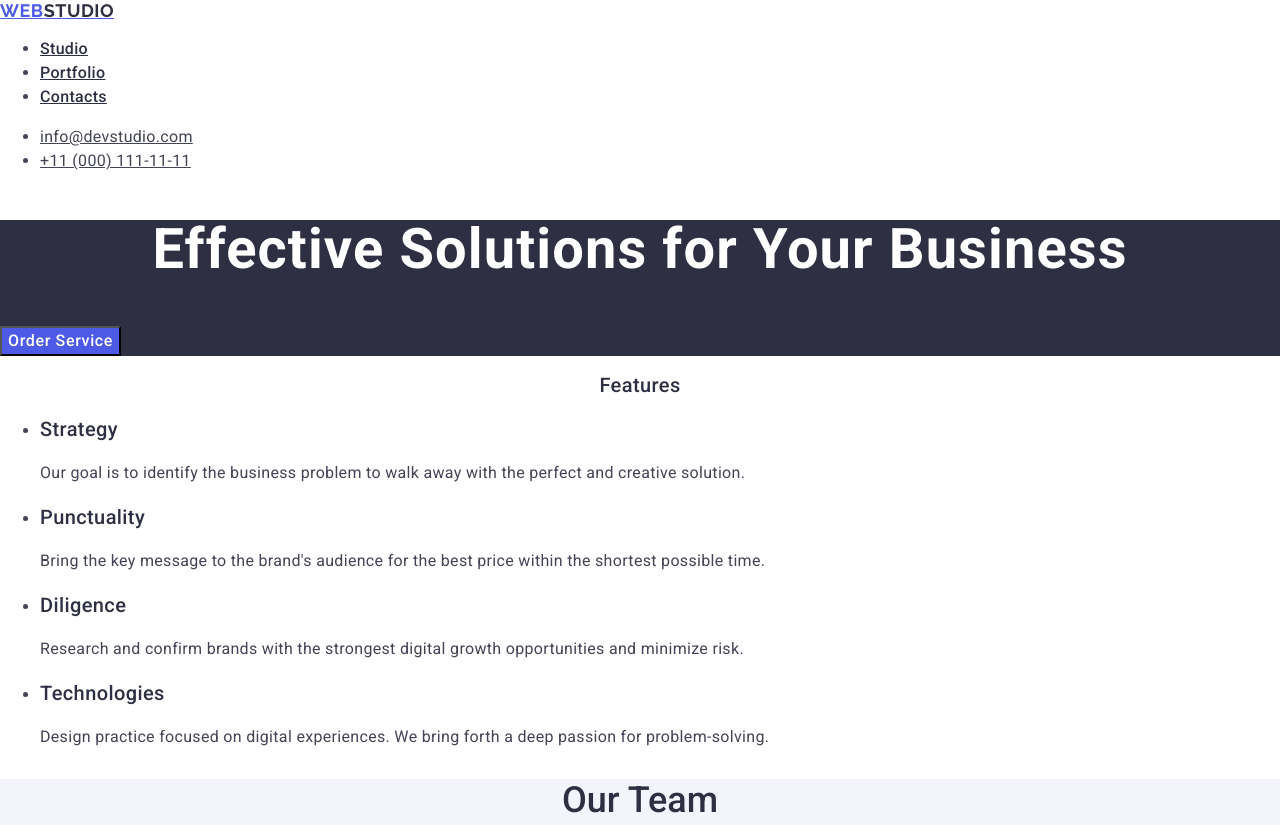
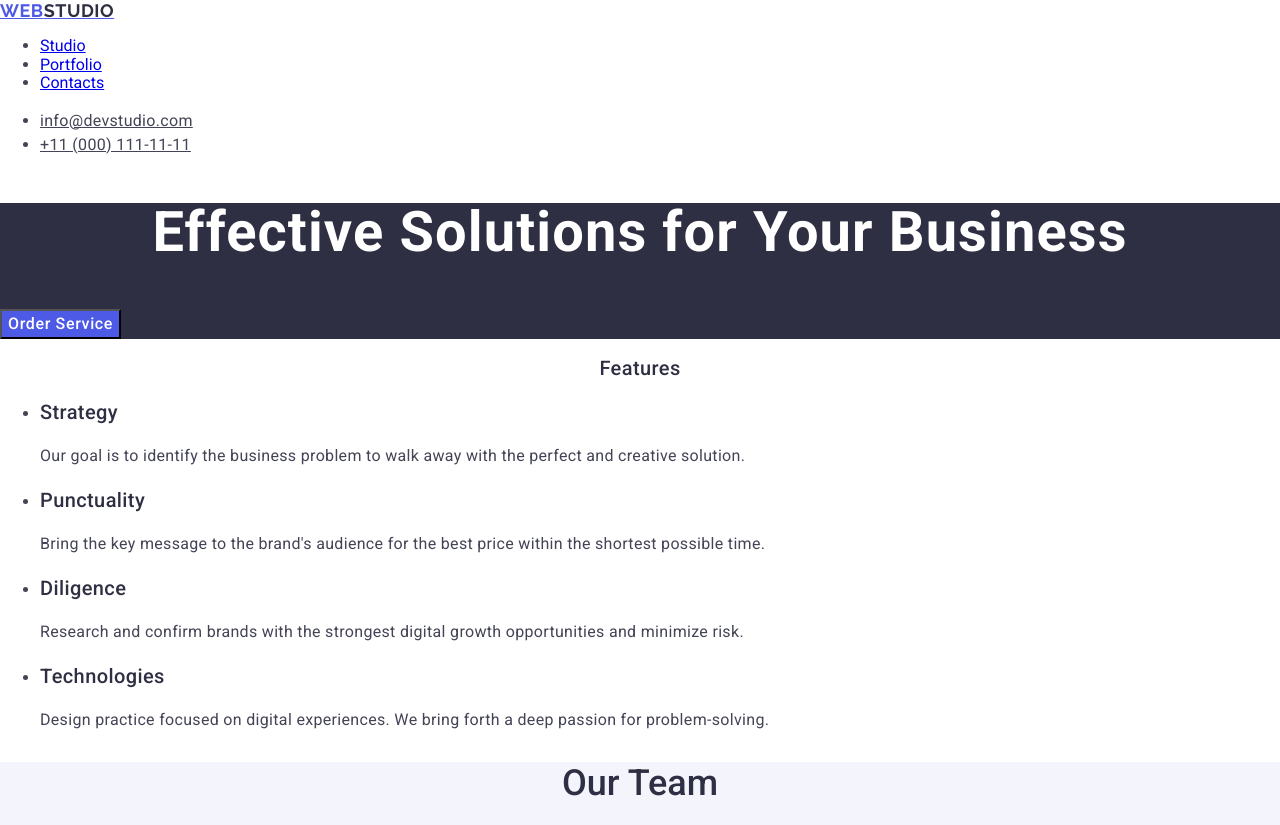
Before and after one commit to aanna25/goit-markup-hw-02, a plain HTML site: page index.html in a window 1280 px wide. Shown: the top 825 px of the page. Drawn offline with nearby package versions, Linux system fonts and the light colour scheme.

Commit message:
update index.html and styles.css

```diff
--- a/index.html
+++ b/index.html
@@ -23,9 +23,9 @@
           >Web<span class="logo-name">Studio</span></a
         >
         <ul>
-          <li><a class="nav-link" href="./index.html">Studio</a></li>
-          <li><a class="nav-link" href="portfolio.html">Portfolio</a></li>
-          <li><a class="nav-link" href="contacts.html">Contacts</a></li>
+          <li><a href="studio.html">Studio</a></li>
+          <li><a href="portfolio.html">Portfolio</a></li>
+          <li><a href="contacts.html">Contacts</a></li>
         </ul>
       </nav>
       <address class="contacts">
```
